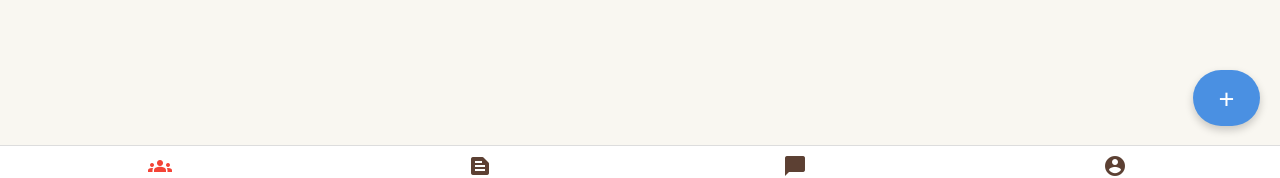
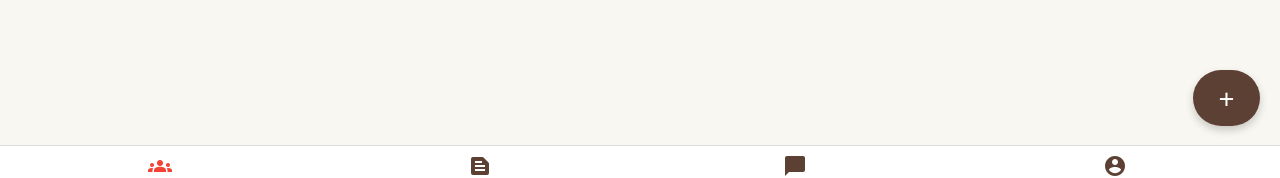
Before and after one commit to second-group-kyoto-u/front-backend, a React (Vite) app in the folder frontend/: page /events in a window 1280 px wide. Shown: the part 594-772 px from the top of the page. Built offline with nearby package versions, Linux system fonts and the light colour scheme; no server answers.

Commit message:
イベント作成ボタンの色調整

```diff
--- a/frontend/src/pages/Events/Events.module.css
+++ b/frontend/src/pages/Events/Events.module.css
@@ -235,7 +235,7 @@
   width: 56px;
   height: 56px;
   border-radius: 28px;
-  background-color: #4a90e2;
+  background-color: #5c4033;
   color: white;
   display: flex;
   align-items: center;
```
